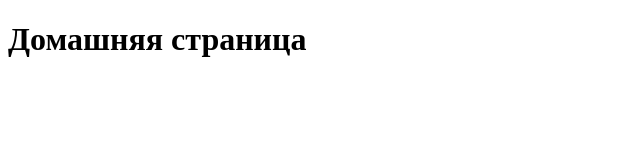
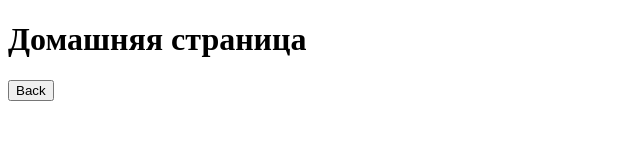
Before and after one commit to anmord/frontend-project-12, a React app in the folder frontend/: page / in a window 1280 px wide. Shown: the top 160 px of the page, without its empty margins (0-640 px from the left). Built offline with nearby package versions, Linux system fonts and the light colour scheme; sample sign-in values are in the browser's storage; the HTML template or start-up script is replaced by a standard one.

Commit message:
add button to exit to the login page

```diff
--- a/frontend/src/pages/Home.jsx
+++ b/frontend/src/pages/Home.jsx
@@ -1,10 +1,22 @@
-import { Navigate } from "react-router-dom";
+import { Navigate, useNavigate } from "react-router-dom";
 
 export const HomePage = () => {
+  const navigate = useNavigate()
   const token = localStorage.getItem('token')
 
   if (!token) {
     return <Navigate to="/login" />
   }
-  return <h1>Домашняя страница</h1>
+
+  const handleLogout = () => {
+    localStorage.removeItem('token')
+    navigate('/login')
+  }
+
+  return (
+    <div>
+      <h1>Домашняя страница</h1>
+      <button type="submit" onClick={handleLogout}>Back</button>
+    </div>
+  )
 };
--- a/package.json
+++ b/package.json
@@ -7,7 +7,6 @@
     "test": "echo \"Error: no test specified\" && exit 1",
     "build": "cd frontend && npm install && npm run build",
     "start": "npx start-server -s ./frontend/dist"
-
   },
   "repository": {
     "type": "git",
```
